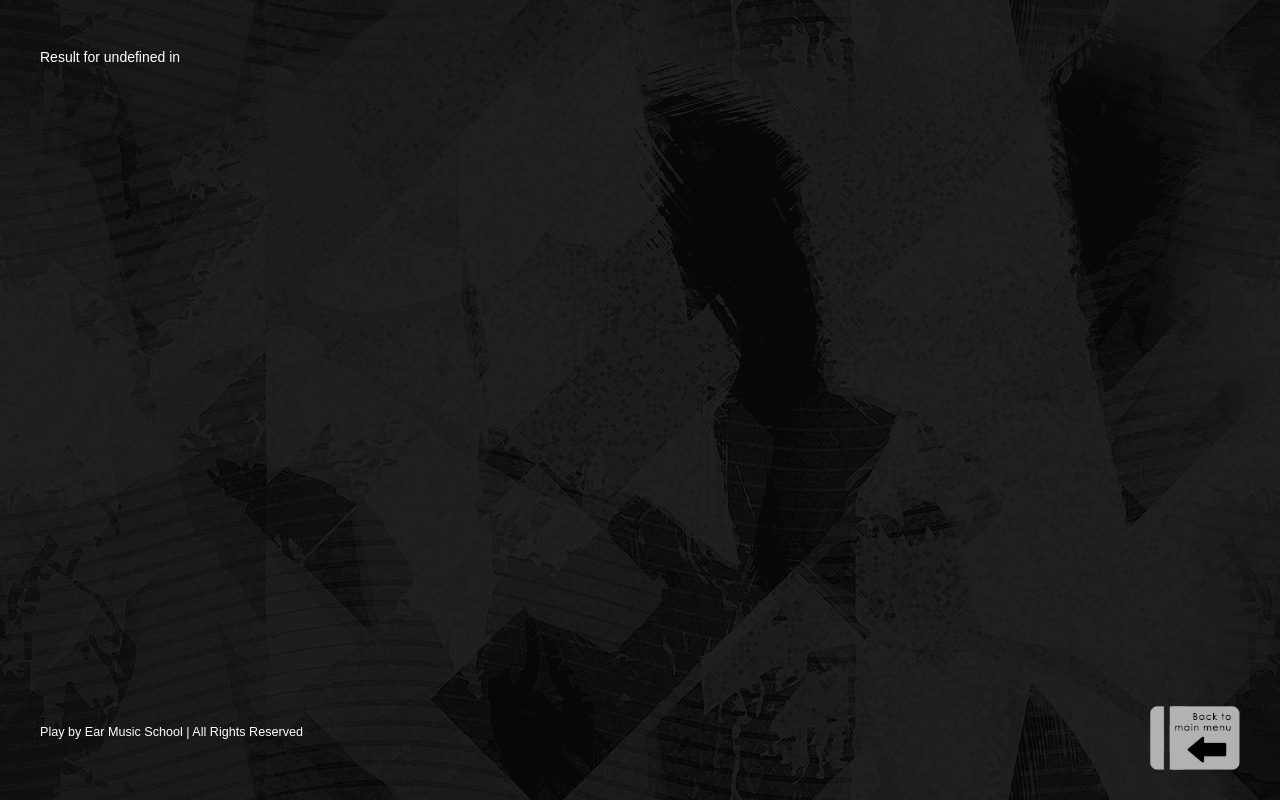
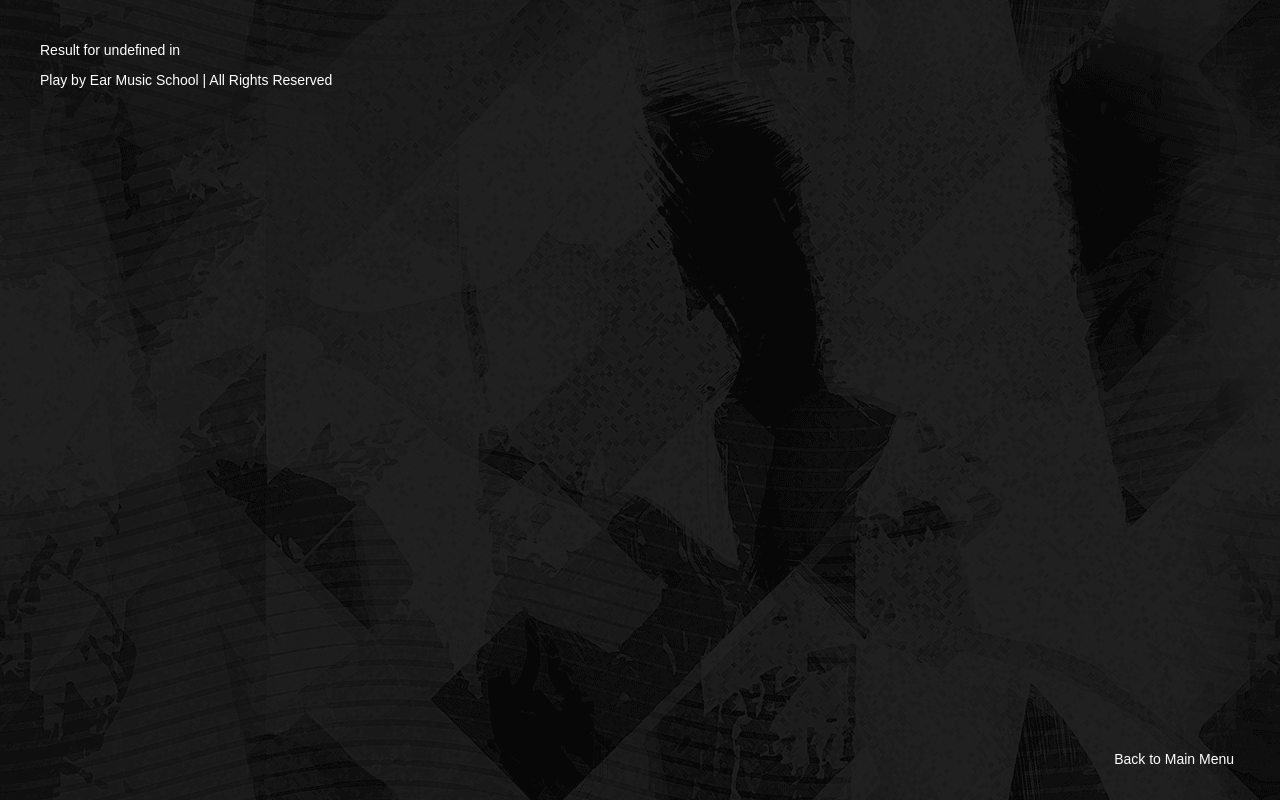
Before and after one commit to mmswide/excel-contact, a PHP site: page /result.html in a window 1280 px wide. Run offline with PHP 8.4, Linux system fonts and the light colour scheme.

Commit message:
working on style

```diff
--- a/index.html
+++ b/index.html
@@ -9,7 +9,7 @@
     <meta name="author" content="">
     <link rel="icon" href="../../favicon.ico">
 
-    <title>Theme Template for Bootstrap</title>
+    <title>Index</title>
 
     <!-- Bootstrap core CSS -->
     <link href="bootstrap-3.3.7-dist/css/bootstrap.min.css" rel="stylesheet">
@@ -39,7 +39,7 @@
       <div class="header">
         <label for="title">Search by:</label>
       </div>
-      <p>
+      <p class="button-center">
         <button type="button" class="btn col-md-12 col-sm-12" onclick="location.href='input.html?search=title'">Song title</button>
         <button type="button" class="btn col-md-12 col-sm-12" onclick="location.href='input.html?search=artist'">Artiste</button>
         <button type="button" class="btn col-md-12 col-sm-12" onclick="location.href='input.html?search=genre'">Song genre/Language</button>
--- a/result.html
+++ b/result.html
@@ -38,23 +38,21 @@
   </head>
 
   <body style="height: 92%;">
-    <div class="container theme-showcase" style="height: 100%;" role="main">
+    <div class="result-container theme-showcase" style="height: 100%;" role="main">
 
       <div>
-        <h5 id="result_title">Result for <span id="searchText"></span> in <span id="title"></span></h5>
+        <p id="result_title">Result for <span id="searchText"></span> in <span id="title"></span></p>
+        <p class="result-copyright">Play by Ear Music School | All Rights Reserved</p>
       </div>
       <div id="div_container">
       </div>
 
     </div> <!-- /container -->
     <footer class="footer">
-      <div class="footer-container">
-        <p class="text-copyright" style="width: 77%; float: left;">Play by Ear Music School | All Rights Reserved</p>
-        <div style="width: 23%; float: left; text-align: right;">
-          <a href="index.html" >
-            <img class="back" src="assets/img/back.png" />
-          </a>
-        </div>
+      <div class="footer-container" style="float: right;">
+        <form action="index.html">
+            <input type="submit" class="result-back" value="Back to Main Menu" />
+        </form>
       </div>
     </footer>
 
--- a/sticky-footer.css
+++ b/sticky-footer.css
@@ -23,6 +23,11 @@
   display: flex;
   align-items: center;
 }
+.result-back {
+  background: transparent;
+  border: 0;
+  color: white;
+}
 /*.footer-container {
   padding: 40px 40px 30px 40px;
 }*/
--- a/theme.css
+++ b/theme.css
@@ -4,13 +4,24 @@
 }
 
 .container {
-  padding: 40px;
+  padding-top:  40px;
+  padding-bottom: 40px;
+  padding-left: 0px;
+  padding-right: 0px;
+  font-size: 14px;
+}
+.result-container {
+  padding:  40px;
 }
 .header {
   color: white;
 }
 footer {
   background-color: transparent !important;
+}
+.button-center {
+  width: 300px;
+  margin: auto;
 }
 .btn {
   border-radius: 0px;
@@ -19,15 +30,24 @@
 .header {
   text-align: center;
 }
+.input-back {
+  background: transparent;
+  border: 0;
+  color: white;
+  margin-top: 15px;
+}
 label {
   color: white;
 }
 .form-group {
   text-align: center;
+  width: 300px;
+  margin: auto;
+  padding-bottom: 20px;
 }
-.text-copyright {
+.text-copyright, .result-copyright {
   color: white;
-  font-size: 0.9em;
+  font-size: 14px;
 }
 .back {
   width: 80px;
@@ -85,6 +105,14 @@
     width: 100px;
   }
 }
+@media screen and (max-width: 414px) and (min-width: 320px) {
+  .result-container, .footer, .result-copyright, .result-back {
+    font-size: 11px;
+  }
+  .container, .footer {
+    font-size: 14px;
+  }
+}
 
 @media (min-width: 414px) {
   .back {
```
Also changed, not shown: input.html (+15 -4 lines).
